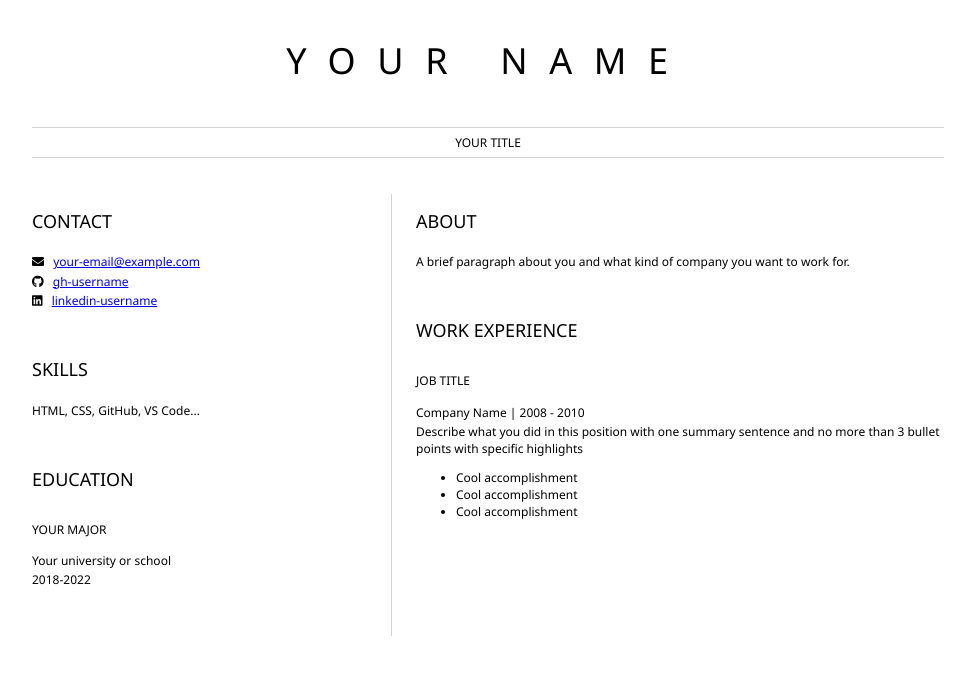
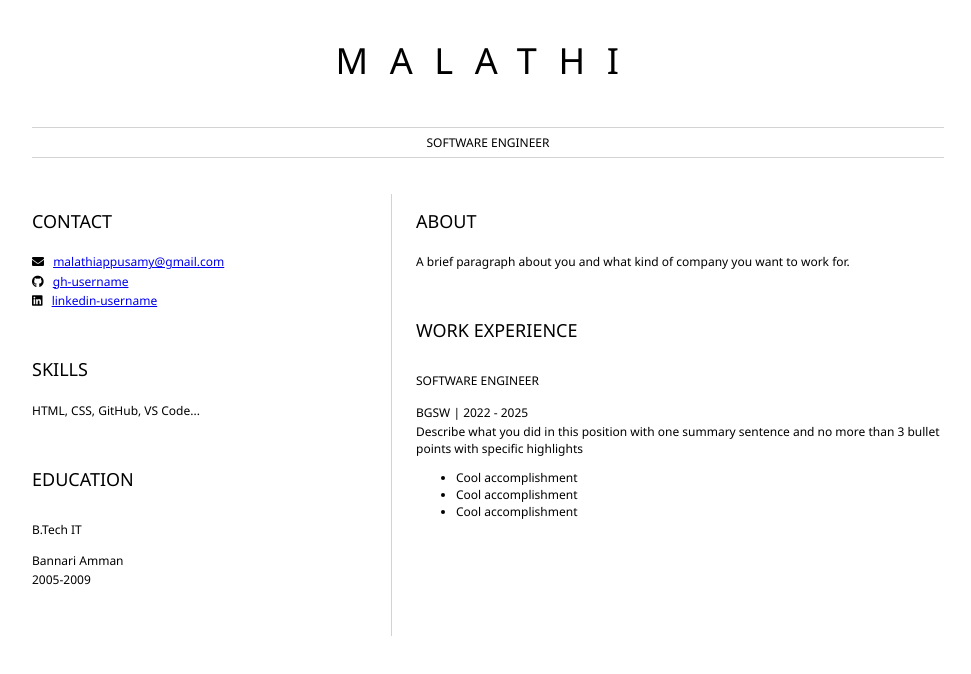
Before and after one commit to Malathi-Cloud/azure_build_your_resume, a plain HTML site: page index.html in a window 1280 px wide. Shown: the whole page, without its empty margins (152-1123 px from the left). Drawn offline with Linux system fonts and the light colour scheme.

Commit message:
Update index.html

```diff
--- a/index.html
+++ b/index.html
@@ -8,9 +8,9 @@
 	<body>
 		<header id="header">
 			<!-- resume header with your name and title -->
-			<h1>YOUR NAME</h1>
+			<h1>MALATHI</h1>
 			<hr>
-			YOUR TITLE
+			SOFTWARE ENGINEER
 			<hr>
 		</header>
 		<main>
@@ -20,7 +20,7 @@
 					<!-- contact info including social media -->
                     <p>
                         <i class="fa fa-envelope" aria-hidden="true"></i>
-                        <a href="mailto:your-email@example.com">your-email@example.com</a>
+                        <a href="mailto:your-email@example.com">malathiappusamy@gmail.com</a>
                     </p>
                     <p>
                         <i class="fab fa-github" aria-hidden="true"></i>
@@ -39,12 +39,12 @@
 				<section>
 					<h2>EDUCATION</h2>
 					<!-- your education -->
-                    <h3>YOUR MAJOR</h3>
+                    <h3>B.Tech IT</h3>
                     <p>
-                        Your university or school
+                        Bannari Amman
                     </p>
                     <p>
-                        2018-2022
+                        2005-2009
                     </p>
 				</section>
 			</article>
@@ -57,9 +57,9 @@
 				<section>
 					<h2>WORK EXPERIENCE</h2>
 					<!-- your work experience -->
-                    <h3>JOB TITLE</h3>
+                    <h3>SOFTWARE ENGINEER</h3>
                     <p>
-                            Company Name | 2008 - 2010
+                           BGSW | 2022 - 2025
                     </p>
                     <p>
                             Describe what you did in this position with one summary sentence and no more than 3 bullet points with specific highlights
```
